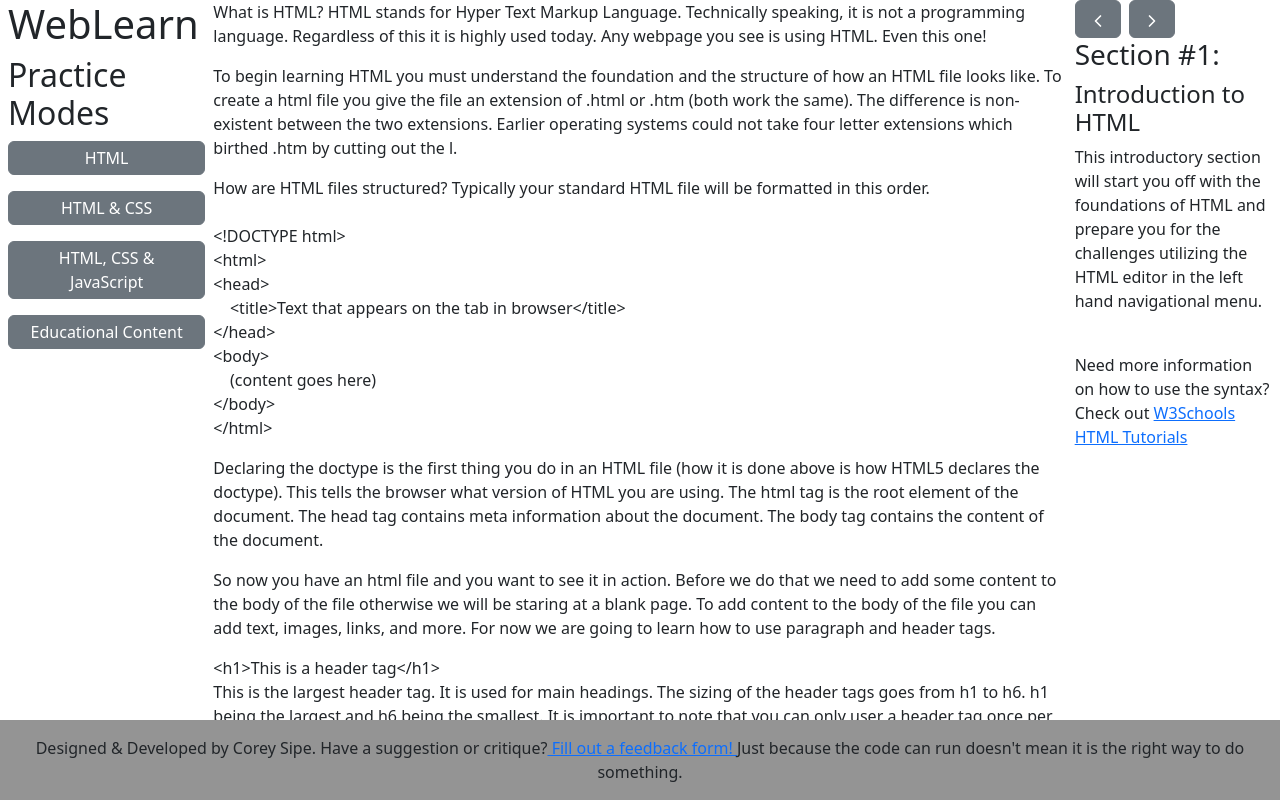
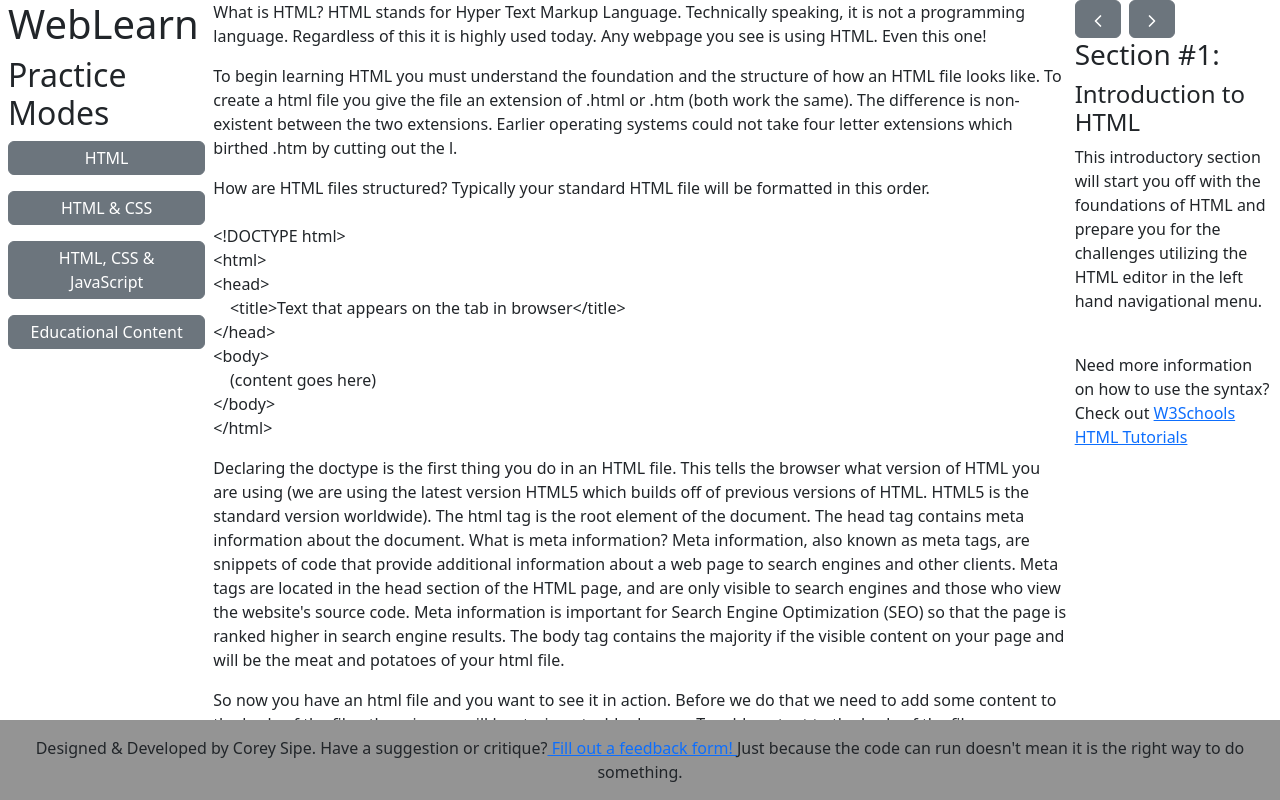
Before and after one commit to StetsonMathCS/project-repository-coreysipe, a Next.js app in the folder WebLearn/: page /learnHTML in a window 1280 px wide. Built offline with nearby package versions, Linux system fonts and the light colour scheme.

Commit message:
Update page.js

```diff
--- a/WebLearn/src/app/learnHTML/page.js
+++ b/WebLearn/src/app/learnHTML/page.js
@@ -24,11 +24,12 @@ const sections = [
       &lt;/body&gt;<br>
       &lt;/html&gt;
       </p>
-      <p>Declaring the doctype is the first thing you do in an HTML file (how it is done above is how HTML5 declares the doctype). This tells the browser what version of HTML you are using. The html tag is the root element of the document. The head tag contains meta information about the document. The body tag contains the content of the document.</p>
+      <p>Declaring the doctype is the first thing you do in an HTML file. This tells the browser what version of HTML you are using (we are using the latest version HTML5 which builds off of previous versions of HTML. HTML5 is the standard version worldwide). The html tag is the root element of the document. The head tag contains meta information about the document. What is meta information? Meta information, also known as meta tags, are snippets of code that provide additional information about a web page to search engines and other clients. Meta tags are located in the head section of the HTML page, and are only visible to search engines and those who view the website's source code. Meta information is important for Search Engine Optimization (SEO) so that the page is ranked higher in search engine results. The body tag contains the majority if the visible content on your page and will be the meat and potatoes of your html file.</p>
       <p>So now you have an html file and you want to see it in action. Before we do that we need to add some content to the body of the file otherwise we will be staring at a blank page. To add content to the body of the file you can add text, images, links, and more. For now we are going to learn how to use paragraph and header tags.</p>
       <p>&lt;h1&gt;This is a header tag&lt;/h1&gt;<br> This is the largest header tag. It is used for main headings. The sizing of the header tags goes from h1 to h6. h1 being the largest and h6 being the smallest. It is important to note that you can only user a header tag once per page and sizing. You can have h1 and h2, but not two h1 tags or two h2 tags.</p>
       <p>Next up we have paragraph tags. To use a paragraph tag you use the following syntax. &lt;p&gt;This is a paragraph tag&lt;/p&gt;. The paragraph tag is used for text. It is the most common tag used in HTML. It is used for text that is not a header tag. It is important to note that you can have multiple paragraph tags on a page. All the text you see on this page is inside of paragraph tags!</p>
-      <p>Closing HTML tags is important because it ensures proper structure and hierarchy in an HTML document. HTML tags define the structure and content of a webpage, and they need to be opened and closed correctly to maintain the intended structure. When a tag is opened, it must be closed to indicate the end of its content. Failure to close tags can lead to unexpected rendering and layout issues in the browser. It can also cause the browser to interpret the content incorrectly, resulting in broken or invalid HTML. For example, if you have an opening &lt;p&gt; tag without a corresponding closing &lt;/p&gt; it can affect the formatting and styling of the text within the paragraph. By properly closing HTML tags, you ensure that the structure of your webpage is well-defined and that the content is displayed as intended. It helps maintain code readability, makes it easier to debug and maintain the code, and ensures compatibility across different browsers and devices.</p>
+      <p>Closing HTML tags is important because it ensures proper structure and hierarchy in an HTML document. HTML tags define the structure and content of a webpage, and they need to be opened and closed correctly to maintain the intended structure. When a tag is opened, it is best practice to close it as to indicate the end of its content. Some tags don't need to be closed in order to work and render onto the page technically speaking. Failure to close tags can sometimes lead to unexpected rendering and layout issues in the browser. It can also cause the browser to interpret the content incorrectly, resulting in broken or invalid HTML. For example, if you have an opening &lt;p&gt; tag without a corresponding closing &lt;/p&gt; it can affect the formatting and styling of the text within the paragraph but nonetheless would work and not break. By properly closing HTML tags, you ensure that the structure of your webpage is well-defined and that the content is displayed as intended. It helps maintain code readability, makes it easier to debug and maintain the code, and ensures compatibility across different browsers and devices.</p>
+      <p>After all of this if you open the file then you will see the results of your work! If you don't want to make a file but still play around and practice HTML use the HTML playground tool on the lefthand navigation menu!</p>
     `,
   },
   {
```
